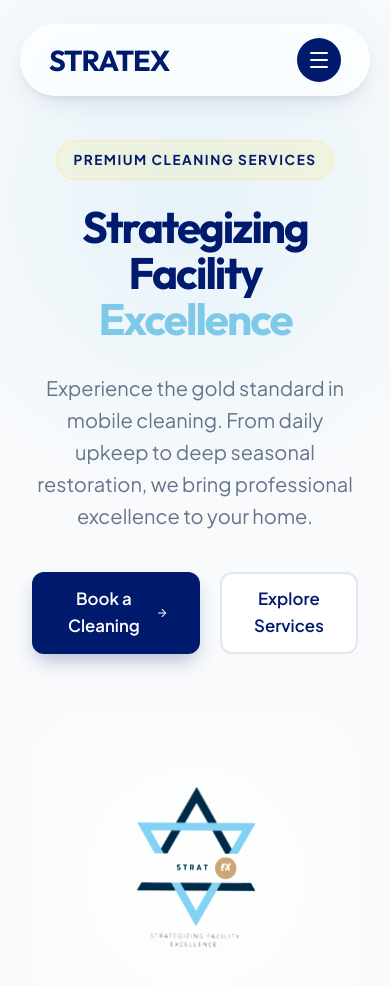
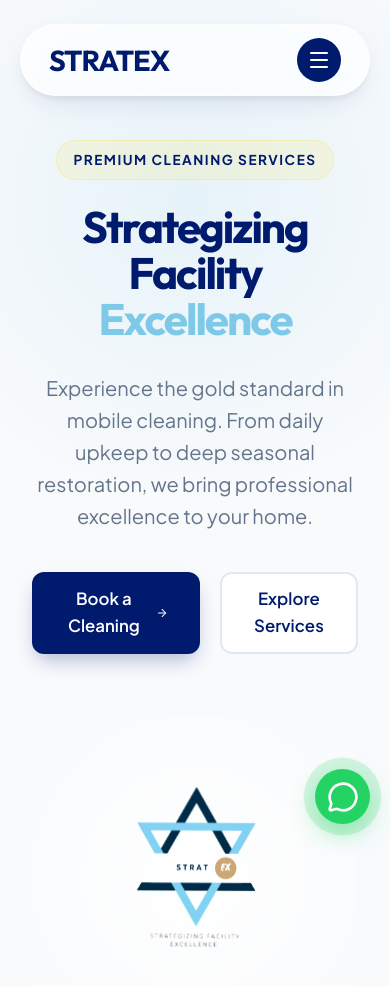
Before and after one commit to DevSSTM/startex_FM, a React (Vite) app: page / in a window 390 px wide. Shown: the top 986 px of the page. Built offline with nearby package versions, Linux system fonts and the light colour scheme.

Commit message:
feat: Implement multi-step booking page and floating WhatsApp component with routing.

```diff
--- a/src/App.jsx
+++ b/src/App.jsx
@@ -5,6 +5,7 @@ import Home from './pages/Home'
 import Admin from './pages/Admin'
 import BookingPage from './pages/BookingPage'
 import Footer from './components/Footer'
+import FloatingWhatsApp from './components/FloatingWhatsApp'
 import './App.css'
 
 function AppContent() {
@@ -22,6 +23,7 @@ function AppContent() {
         </Routes>
       </main>
       {!isAdmin && <Footer />}
+      <FloatingWhatsApp />
     </div>
   )
 }
--- /dev/null
+++ b/src/components/FloatingWhatsApp.css
@@ -0,0 +1,77 @@
+.floating-whatsapp {
+    position: fixed;
+    bottom: 30px;
+    right: 30px;
+    width: 65px;
+    height: 65px;
+    background-color: #25D366;
+    color: white;
+    border-radius: 50%;
+    display: flex;
+    align-items: center;
+    justify-content: center;
+    box-shadow: 0 10px 25px rgba(37, 211, 102, 0.4);
+    z-index: 9999;
+    transition: all 0.3s cubic-bezier(0.175, 0.885, 0.32, 1.275);
+    text-decoration: none;
+}
+
+.floating-whatsapp:hover {
+    transform: scale(1.1);
+    box-shadow: 0 15px 35px rgba(37, 211, 102, 0.5);
+}
+
+.whatsapp-pulse {
+    position: absolute;
+    width: 100%;
+    height: 100%;
+    background-color: #25D366;
+    border-radius: 50%;
+    opacity: 0.6;
+    z-index: -1;
+    animation: whatsapp-pulse 2s infinite;
+}
+
+@keyframes whatsapp-pulse {
+    0% {
+        transform: scale(1);
+        opacity: 0.6;
+    }
+
+    100% {
+        transform: scale(1.6);
+        opacity: 0;
+    }
+}
+
+.whatsapp-tooltip {
+    position: absolute;
+    right: 80px;
+    background: white;
+    color: #075E54;
+    padding: 8px 16px;
+    border-radius: 12px;
+    font-size: 0.9rem;
+    font-weight: 700;
+    box-shadow: 0 5px 15px rgba(0, 0, 0, 0.1);
+    white-space: nowrap;
+    opacity: 0;
+    visibility: hidden;
+    transform: translateX(20px);
+    transition: all 0.3s ease;
+}
+
+.floating-whatsapp:hover .whatsapp-tooltip {
+    opacity: 1;
+    visibility: visible;
+    transform: translateX(0);
+}
+
+@media (max-width: 768px) {
+    .floating-whatsapp {
+        bottom: 20px;
+        right: 20px;
+        width: 55px;
+        height: 55px;
+    }
+}
--- /dev/null
+++ b/src/components/FloatingWhatsApp.jsx
@@ -0,0 +1,24 @@
+import { MessageCircle } from 'lucide-react'
+import './FloatingWhatsApp.css'
+
+const FloatingWhatsApp = () => {
+    const phoneNumber = '94771234567'
+    const message = 'Hello STRATEX, I have a question about your services.'
+    const url = `https://wa.me/${phoneNumber}?text=${encodeURIComponent(message)}`
+
+    return (
+        <a
+            href={url}
+            target="_blank"
+            rel="noopener noreferrer"
+            className="floating-whatsapp"
+            title="Chat with us on WhatsApp"
+        >
+            <div className="whatsapp-pulse"></div>
+            <MessageCircle size={32} />
+            <span className="whatsapp-tooltip">Chat with us</span>
+        </a>
+    )
+}
+
+export default FloatingWhatsApp
--- a/src/pages/BookingPage.css
+++ b/src/pages/BookingPage.css
@@ -629,32 +629,92 @@
     background: #e2e8f0;
 }
 
-/* Success */
-.success {
+/* Success Section */
+.success-container {
     text-align: center;
-    padding: 40px 0;
+    padding: 60px 20px;
+    display: flex;
+    flex-direction: column;
+    align-items: center;
+    gap: 32px;
 }
 
-.success-icon {
-    color: #10b981;
-    margin-bottom: 30px;
+.success-icon-wrapper {
+    width: 120px;
+    height: 120px;
+    background: #f0fdf4;
+    border-radius: 50%;
+    display: flex;
+    align-items: center;
+    justify-content: center;
+    margin-bottom: 10px;
 }
 
-.btn-whatsapp {
+.success-icon-main {
+    color: #10b981;
+}
+
+.success-text h3 {
+    font-size: 2.5rem;
+    color: var(--primary);
+    margin-bottom: 16px;
+    font-weight: 800;
+}
+
+.success-text p {
+    font-size: 1.15rem;
+    color: var(--text-grey);
+    line-height: 1.6;
+    max-width: 500px;
+    margin: 0 auto;
+}
+
+.success-actions {
+    display: flex;
+    flex-direction: column;
+    gap: 16px;
+    width: 100%;
+    max-width: 400px;
+}
+
+.btn-whatsapp-large {
     background: #25D366;
     color: white;
-    width: 100%;
+    padding: 20px 32px;
     border-radius: 100px;
-    padding: 20px;
     font-weight: 800;
-    margin-bottom: 15px;
+    font-size: 1.1rem;
+    display: flex;
+    align-items: center;
+    justify-content: center;
+    gap: 12px;
     box-shadow: 0 10px 20px -5px rgba(37, 211, 102, 0.3);
+    border: none;
+    cursor: pointer;
+    transition: all 0.3s ease;
 }
 
-.btn-text {
+.btn-whatsapp-large:hover {
+    transform: translateY(-3px);
+    box-shadow: 0 15px 30px -5px rgba(37, 211, 102, 0.4);
+    background: #128C7E;
+}
+
+.btn-home-outline {
+    background: transparent;
+    color: var(--text-grey);
+    padding: 16px 32px;
+    border-radius: 100px;
+    font-weight: 700;
+    border: 2px solid #e2e8f0;
+    cursor: pointer;
+    transition: all 0.3s ease;
+}
+
+.btn-home-outline:hover {
+    background: #f8fafc;
+    border-color: #cbd5e1;
     color: var(--primary);
-    font-weight: 700;
-    cursor: pointer;
 }
 
 @media (max-width: 900px) {
--- a/src/pages/BookingPage.jsx
+++ b/src/pages/BookingPage.jsx
@@ -628,18 +628,24 @@ const BookingPage = () => {
 
                     {/* Step 6: Confirmation */}
                     {step === 6 && (
-                        <div className="step-content success">
-                            <div className="success-icon">
-                                <CheckCircle size={64} />
+                        <div className="step-content success-container">
+                            <div className="success-icon-wrapper">
+                                <CheckCircle size={80} className="success-icon-main" />
                             </div>
-                            <h3>Booking Confirmed!</h3>
-                            <p>Thank you for choosing STRATEX. Our team will contact you shortly.</p>
-                            <button className="btn-whatsapp" onClick={sendToWhatsApp}>
-                                <Send size={18} /> Message on WhatsApp
-                            </button>
-                            <button className="btn-text" onClick={() => window.location.href = '/'}>
-                                Back to Home
-                            </button>
+                            <div className="success-text">
+                                <h3>Booking Confirmed!</h3>
+                                <p>Thank you for choosing <strong>STRATEX</strong>. Your request has been received and our team will contact you shortly to finalize the details.</p>
+                            </div>
+
+                            <div className="success-actions">
+                                <button className="btn-whatsapp-large" onClick={sendToWhatsApp}>
+                                    <Send size={20} />
+                                    <span>Send Details via WhatsApp</span>
+                                </button>
+                                <button className="btn-home-outline" onClick={() => window.location.href = '/'}>
+                                    Return to Home
+                                </button>
+                            </div>
                         </div>
                     )}
                 </div>
```
